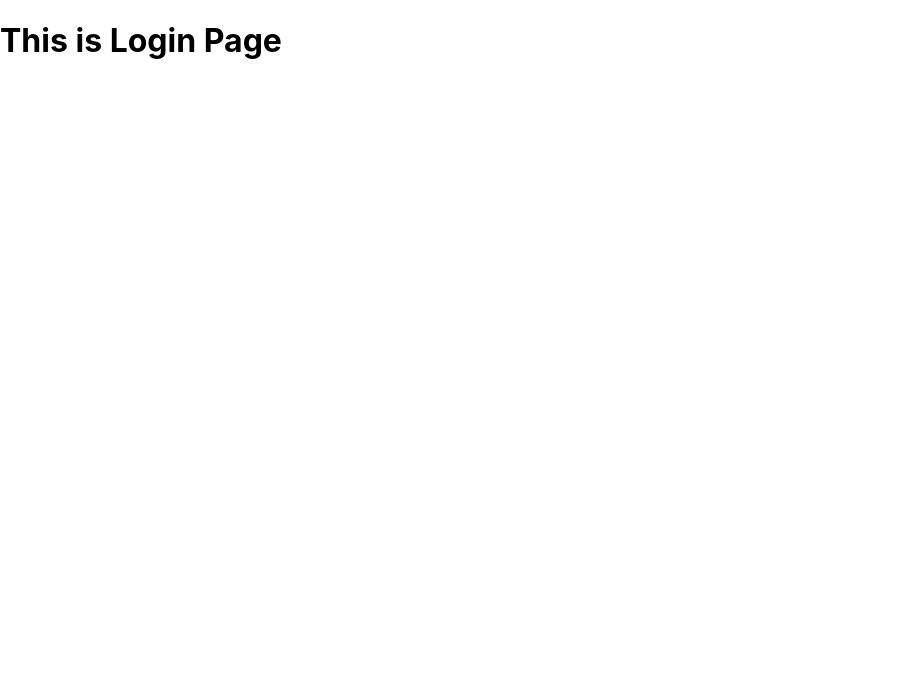
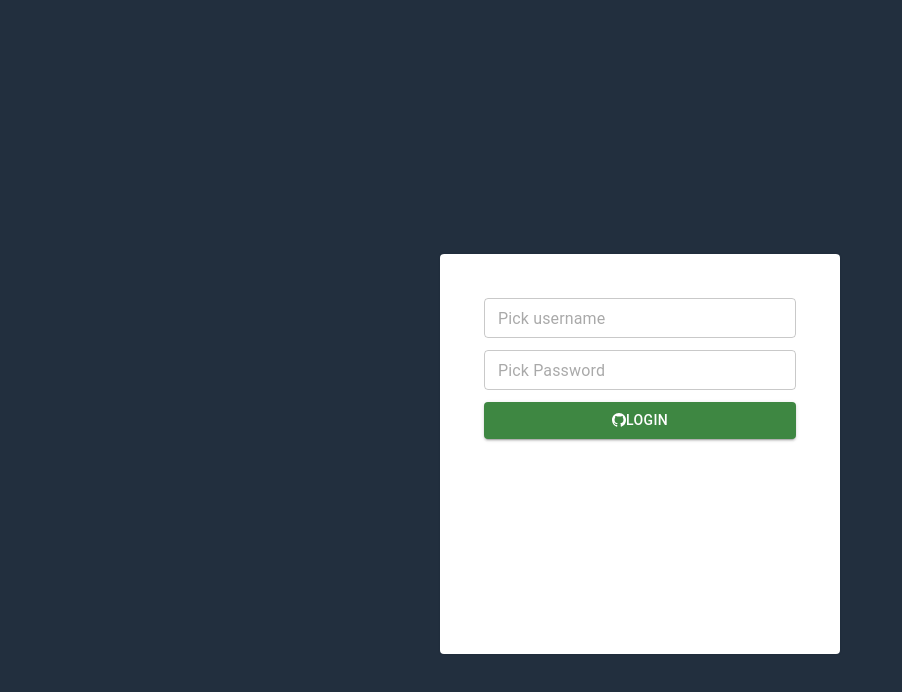
Before and after one commit to newklio/nextjs-example, a Next.js app: page /login in a window 1280 px wide. Shown: the top 692 px of the page, without its empty margins (0-902 px from the left). Built offline with nearby package versions, Linux system fonts and the light colour scheme.

Commit message:
added MUI and some updates

```diff
--- a/pages/_app.tsx
+++ b/pages/_app.tsx
@@ -1,4 +1,4 @@
-import '../styles/globals.css'
+import '../styles/globals.scss'
 import type { AppProps } from 'next/app'
 
 function MyApp({ Component, pageProps }: AppProps) {
--- a/pages/api/hello.ts
+++ /dev/null
@@ -1,13 +0,0 @@
-// Next.js API route support: https://nextjs.org/docs/api-routes/introduction
-import type { NextApiRequest, NextApiResponse } from 'next'
-
-type Data = {
-  name: string
-}
-
-export default function handler(
-  req: NextApiRequest,
-  res: NextApiResponse<Data>
-) {
-  res.status(200).json({ name: 'John Doe' })
-}
--- a/pages/login/index.tsx
+++ b/pages/login/index.tsx
@@ -1,9 +1,60 @@
 import type { NextPage } from 'next'
-const Login: NextPage = () => {
+import styles from '../../styles/main.module.scss'
+// import { Grid, Paper, Button, Box, Divider, TextField } from '@mui/material';
+import Grid from '@mui/material/Grid'
+import Paper from '@mui/material/Paper'
+import Button from '@mui/material/Button'
+import Divider from '@mui/material/Divider'
+import TextField from '@mui/material/TextField'
+import Box from '@mui/material/Box'
+import {BsGithub} from 'react-icons/bs'
+import { Helmet } from 'react-helmet'
+const loginPage = () => {
+
+	console.log('deepak is here')
+
+
 	return (
 		<>
-			<h1>This is Login Page</h1>
+			<Helmet>
+				<style>{'body { background-color: #222f3e; }'}</style>
+			</Helmet>
+			<Grid>
+				<Paper className={styles.loginContainer}>
+					<Box
+						style={{
+							fontFamily: 'ubuntu',
+							fontSize: '90%',
+							fontWeight: '500',
+							opacity: '.92',
+						  }}
+						  sx={{
+							justifyContent: 'center',
+							display: 'flex',
+							m: 3,
+							gap: 1.5,
+							flexDirection: 'column',
+						  }}
+					>
+						<TextField
+							placeholder='Pick username'
+							size='small'
+						/>
+						<TextField
+							placeholder='Pick Password'
+							size='small'
+						/>
+						<Button
+							variant='contained'
+							color='success'
+						>
+							<BsGithub /> {' '}
+							login
+						</Button>
+					</Box>
+				</Paper>
+			</Grid>
 		</>
 	)
 }
-export default Login
+export default loginPage
--- /dev/null
+++ b/styles/_var.scss
@@ -0,0 +1,2 @@
+$bgColor: rgb(238, 227, 227);
+$submitButton: #3498db;
--- a/styles/globals.css
+++ /dev/null
@@ -1,26 +0,0 @@
-html,
-body {
-  padding: 0;
-  margin: 0;
-  font-family: -apple-system, BlinkMacSystemFont, Segoe UI, Roboto, Oxygen,
-    Ubuntu, Cantarell, Fira Sans, Droid Sans, Helvetica Neue, sans-serif;
-}
-
-a {
-  color: inherit;
-  text-decoration: none;
-}
-
-* {
-  box-sizing: border-box;
-}
-
-@media (prefers-color-scheme: dark) {
-  html {
-    color-scheme: dark;
-  }
-  body {
-    color: white;
-    background: black;
-  }
-}
--- a/styles/Home.module.css
+++ b/styles/globals.scss
@@ -1,3 +1,31 @@
+html,
+body {
+  padding: 0;
+  margin: 0;
+  font-family: -apple-system, BlinkMacSystemFont, Segoe UI, Roboto, Oxygen,
+    Ubuntu, Cantarell, Fira Sans, Droid Sans, Helvetica Neue, sans-serif;
+}
+
+a {
+  color: inherit;
+  text-decoration: none;
+}
+
+* {
+  box-sizing: border-box;
+}
+
+@media (prefers-color-scheme: dark) {
+  html {
+    color-scheme: dark;
+  }
+  body {
+    color: white;
+    background: black;
+  }
+}
+
+
 .container {
   padding: 0 2rem;
 }
--- /dev/null
+++ b/styles/main.module.scss
@@ -0,0 +1,68 @@
+@import 'var.scss';
+
+.mainPage {
+    justify-content: center;
+    align-items: center;
+    display: flex;
+}
+
+.topBar {
+    background-color: #2c3e50;
+    width: 100%;
+    height: 100%;
+    padding: 5px;
+    display: flex;
+    margin-bottom: 10px;
+    h1 {
+        color: #74b9ff;
+        margin: 10px;
+    }
+}
+
+.loginBox {
+    height: 20rem;
+    width: 25rem;
+    border: 70px;
+    border-radius: 5px;
+    border-width: 5px;
+    border-color: red;
+    display: flex;
+    background-color: $bgColor;
+    align-items: top;
+    margin: 10px;
+    padding: 10px;
+    h3 {
+        color: black;
+    }
+    input {
+        height: 2rem;
+        width: 24rem;
+        margin: 5px;
+    }
+    button {
+        height: 2rem;
+        margin: 5px;
+        border-color: #2980b9;
+        background-color: $submitButton;
+        border-radius: 5px;
+    }
+}
+
+
+.loginContainer {
+    width: 400px;
+    margin: 0 auto;
+    margin-top: 54px;
+    padding: 20px;
+    position: absolute;
+    top: 50%;
+    left: 50%;
+    transform: translate(-50%, -50%);
+    overflow: auto;
+    min-height: 50%;
+    border-radius: 5px;
+    background-color: white;
+    box-shadow: 0px 0px 3px rgb(0 0 0 / 9%) !important;
+    display: flex;
+    flex-direction: column;
+}
```
Also changed, not shown: package.json (+8 -1 lines), pages/cars/[name].tsx (deleted, +0 -10 lines), pages/cars/index.tsx (deleted, +0 -9 lines), pages/result/index.tsx (+21 -6 lines), 2 other files (tests, documents, lock files or other folders).
